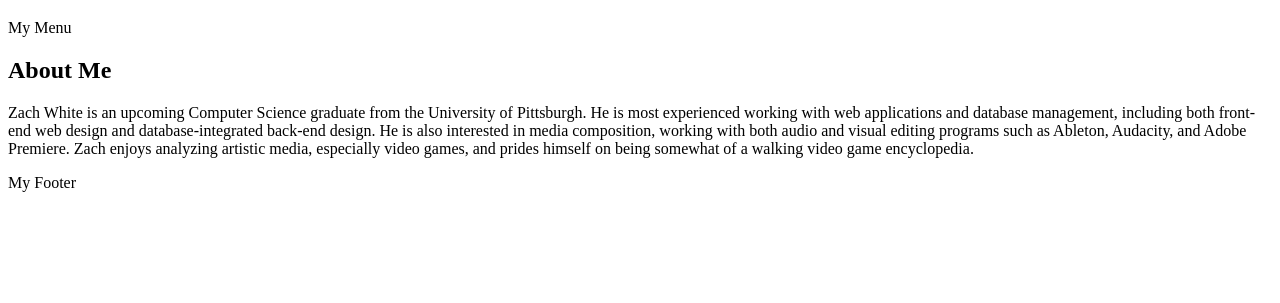
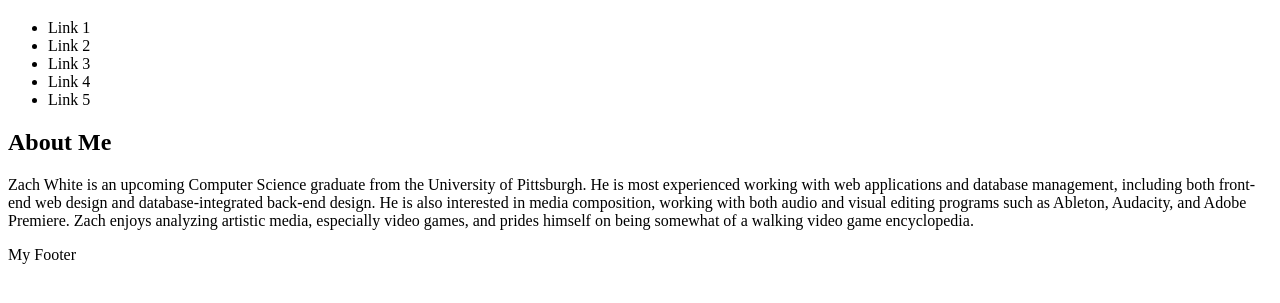
Before and after one commit to ZWhite130/ZWhite130.github.io, a plain HTML site: page index.html in a window 1280 px wide. Shown: the part 61-364 px from the top of the page. Drawn offline with Linux system fonts and the light colour scheme.

Commit message:
Update index.html

```diff
--- a/index.html
+++ b/index.html
@@ -6,7 +6,15 @@
 </head>
 <body>
     <h1>Zach White's Github Pages Site</h1>
-    <nav>My Menu</nav>
+    <nav>
+        <ul class="main-menu">
+        <li>Link 1</li>
+        <li>Link 2</li>
+        <li>Link 3</li>
+        <li>Link 4</li>
+        <li>Link 5</li>
+        </ul>
+    </nav>
     <main>
         <h2>About Me</h2>
         <p>Zach White is an upcoming Computer Science graduate from the University of Pittsburgh. He is most experienced working with web applications and database management, including both front-end web design and database-integrated back-end design. He is also interested in media composition, working with both audio and visual editing programs such as Ableton, Audacity, and Adobe Premiere. Zach enjoys analyzing artistic media, especially video games, and prides himself on being somewhat of a walking video game encyclopedia.</p>
```
